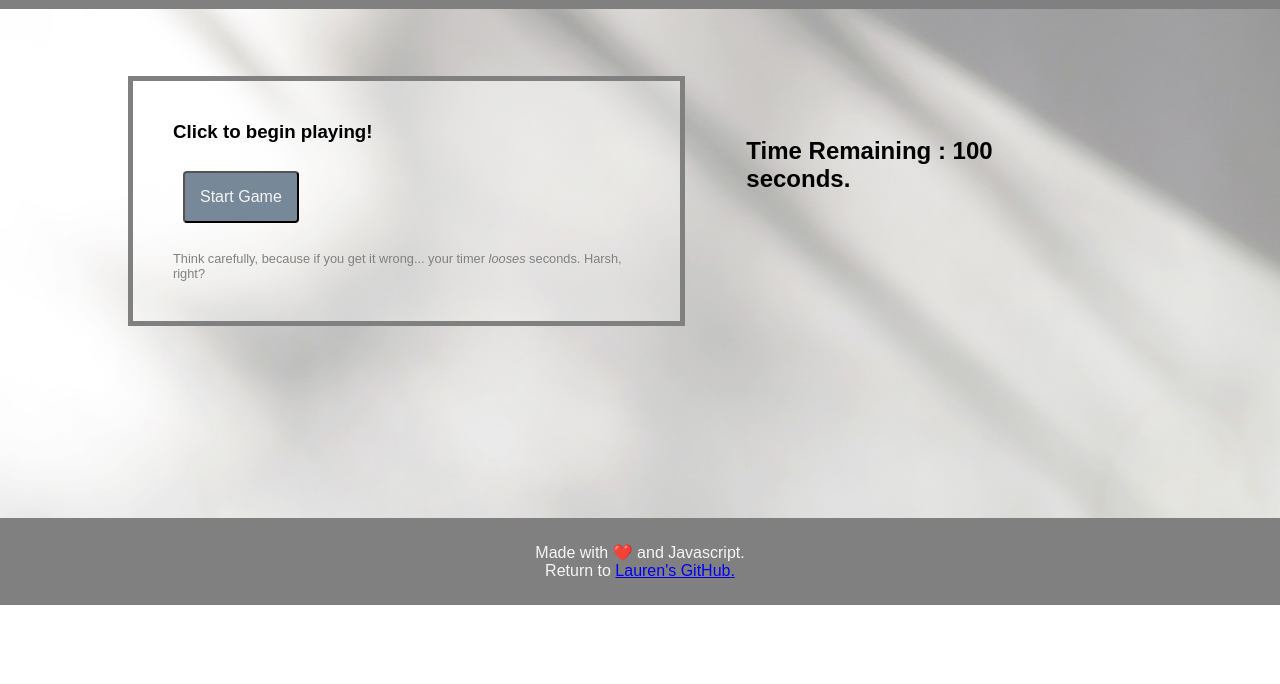
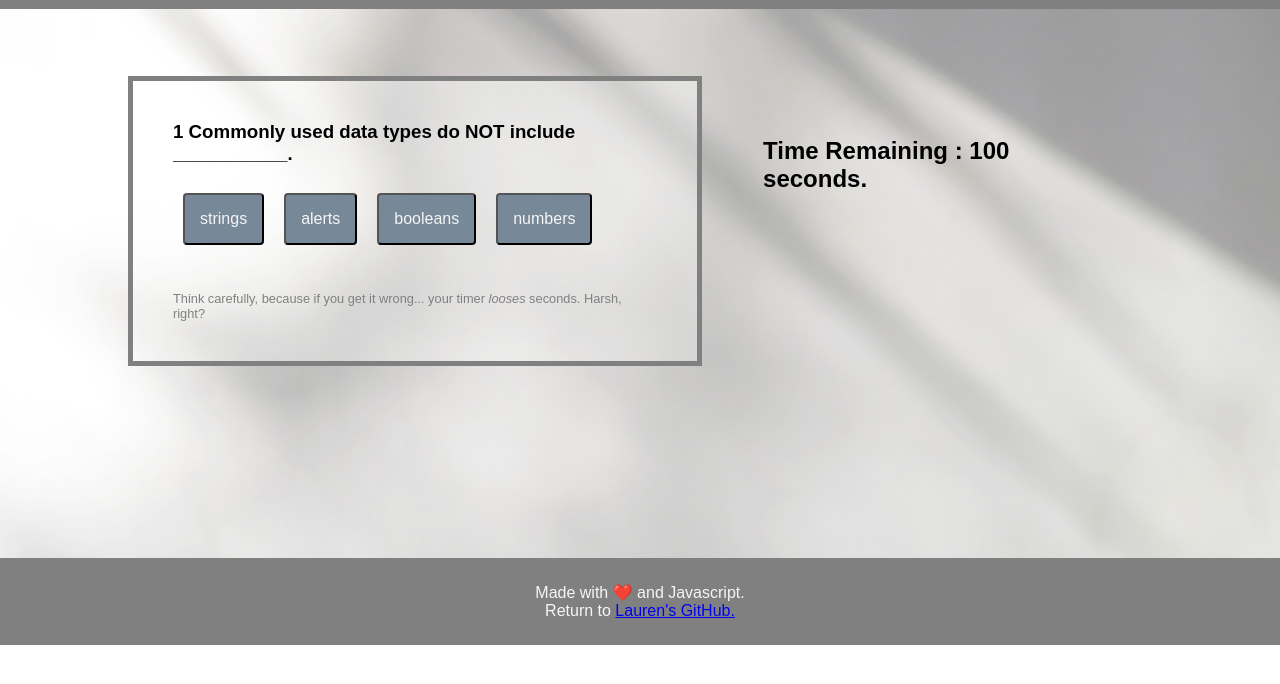
Before and after one commit to LaurenDarrimon/code-quiz, a plain HTML site: page index.html in a window 1280 px wide. Both pictures are taken after a click on the button "Start Game". Shown: the part 116-800 px from the top of the page. Drawn offline with Linux system fonts and the light colour scheme.

Commit message:
write loop to display questions and answer buttons

```diff
--- a/assets/script.js
+++ b/assets/script.js
@@ -6,58 +6,81 @@ let codeQuiz = {
     //create nested array object that will hold question and answer sets.
     questionsAndAnswers : [
         {
-            question: "",
-            options:["a", "b", "c", "d"],
-            rightAnswer: 1
+            question: "Commonly used data types do NOT include ___________. ",
+            options:["strings", "alerts", "booleans", "numbers"],
+            rightAnswer: 2
         },
         {
-            question: "",
-            options:["a", "b", "c", "d"],
-            rightAnswer: 1
+            question: "The condition for an if/else statement is enclosed within ___________. ",
+            options:["parentheses", "curly brackets", "square brackets", "single quotes"],
+            rightAnswer: 0
         },
         {
-            question: "",
-            options:["a", "b", "c", "d"],
-            rightAnswer: 1
+            question: "Arrays in Javascript can be used to store ________. ",
+            options:["numbers and strings", "booleans", "other arrays", "all of the above"],
+            rightAnswer: 3
         },
         {
-            question: "",
-            options:["a", "b", "c", "d"],
-            rightAnswer: 1
+            question: "What are the first two words programmers learn to code?",
+            options:["Ha ha!", "Hello, Friend!", "Hello, World!", "The Force"],
+            rightAnswer: 2
+        },
+        {
+            question: "String values must be enclosed within __________ ?",
+            options:[" parentheses", " sqaure brackets  ", "  curly brackets  ", " quotation marks  "],
+            rightAnswer: 3
         },
     ],
+};
 
 
     //initialize variables needed globally
-    timer: 100,
-    questionNumber:0,
-    score:0,
+    let timer = 100;
+    let questionNumber  = 1;
+    let score = 0;
 
     //declare overarching function that will contain smaller nested functions that are each part of gameplay
-    playGame: function(){
+    function playGame(){
         console.log("play game");
 
-    },
+        //DISPLAY THE QUESTION
+        // find and display question number
+        document.getElementById("question-number").innerHTML =  questionNumber;
+        //point to the question feild
+        let questionField = document.getElementById("question-field");
+        questionField.innerHTML = codeQuiz.questionsAndAnswers[questionNumber - 1].question;
+
+        //DISPLAY ANSWER BUTTONS
+        var answerSection = document.getElementById("answer-section"); //find the answer button section
+        answerSection.innerHTML = ""; //clear the old stuff
+
+        // a little loop that will append a button for each possible answer option in the array
+        for (let i = 0; i < codeQuiz.questionsAndAnswers.length - 1; i++ ){
+            console.log(codeQuiz.questionsAndAnswers[questionNumber-1].options[i]);
+
+            let answerButton = document.createElement("BUTTON");
+            answerButton.innerHTML = codeQuiz.questionsAndAnswers[questionNumber-1].options[i];
+            answerSection.appendChild(answerButton);
+
+            answerButton.addEventListener("click", checkAnswer);
+        };
+    }
 
 
-    //declare smaller nested functions
-    displayQuestion: function(){
-        console.log("display");
+    function checkAnswer(choice){
+        console.log("check answer");
 
 
-    },
 
-    checkAnswer: function(){
-        console.log("check answer");
 
-    },
+    };
 
-    updateScore: function(){
+    function updateScore() {
         console.log("update score" );
 
-    },
+    };
 
-};
+
 
 //when the page loads ask the user if they'd like to play the game. When they say yes, then run the code quiz.
 
@@ -66,4 +89,4 @@ let startGameButton = document.querySelector("#start");
 
 
 //when start button is clicked, the code to play the game will run
-startGameButton.addEventListener("click", codeQuiz.playGame);
+startGameButton.addEventListener("click", playGame);
--- a/index.html
+++ b/index.html
@@ -17,11 +17,13 @@
 
     <main>
         <section id="question-card">
-            <h3 id= question>
-                Click to begin playing!
+            <h3> <span id="question-number"> </span>
+                <span id="question-field"> Click to begin playing! </span>
             </h3>
             <br>
-            <button id="start">Start Game</button>
+            <div id = "answer-section">
+                <button id="start">Start Game</button>
+            </div>
             <br>
             <br>
             <p id = note>
```
